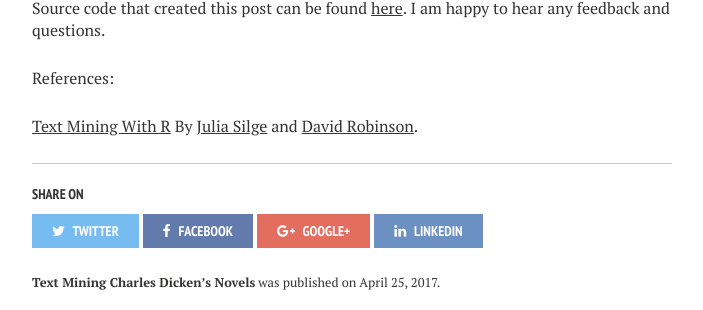
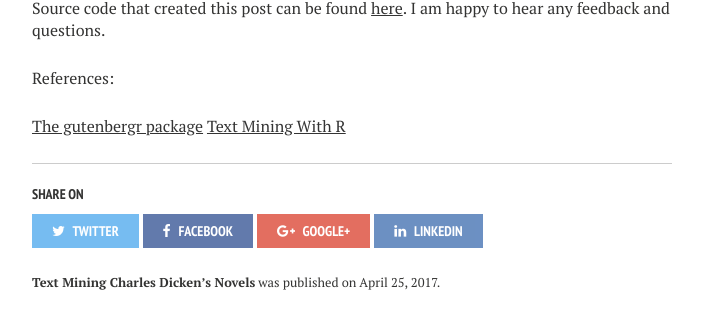
Before and after one commit to susanli2016/susanli2016.github.io, a Jekyll site: the page built from _posts/2017-04-25-Charles-Dickens.md, in a window 1280 px wide and 900 px high, scrolled down 9882 px. Shown: the part 293-603 px from the top of the window, without its empty margins (288-991 px from the left). Built offline with Jekyll 4.4.1, drawn with Linux system fonts in a browser that asks for light colours; nearby versions of some CDN libraries; library files that are not in the unit come from our copies; comment, search, counter and statistics services are not loaded.

Commit message:
fix typo

```diff
--- a/_posts/2017-04-25-Charles-Dickens.md
+++ b/_posts/2017-04-25-Charles-Dickens.md
@@ -371,4 +371,5 @@ Source code that created this post can be found [here](https://github.com/susanl
 
 References:
 
-[Text Mining With R](http://tidytextmining.com/) By [Julia Silge](http://juliasilge.com/) and [David Robinson](http://varianceexplained.org/).
+[The gutenbergr package](https://ropensci.org/tutorials/gutenbergr_tutorial.html)
+[Text Mining With R](http://tidytextmining.com/)
```
